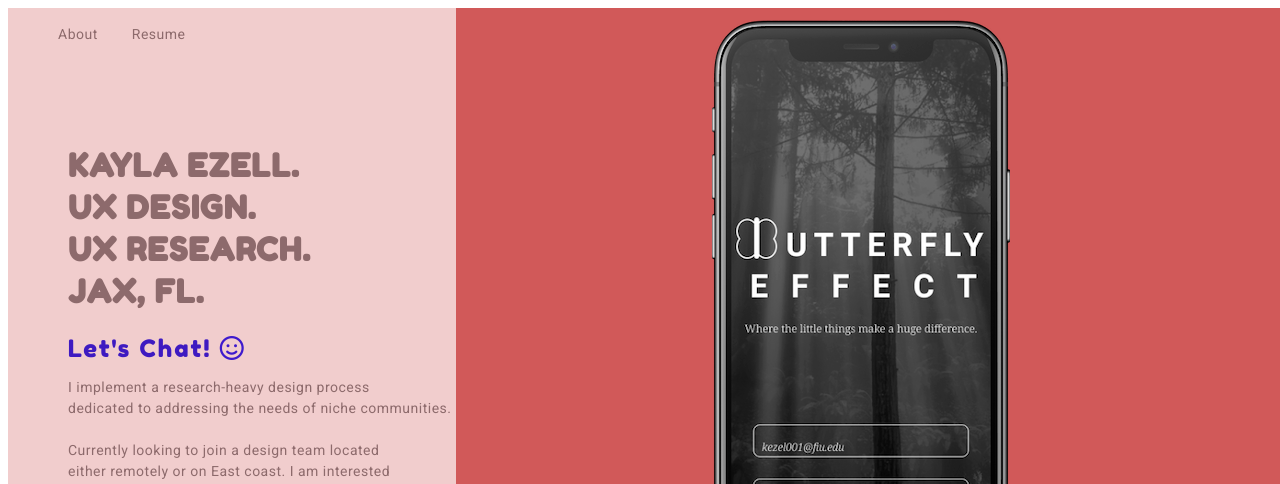
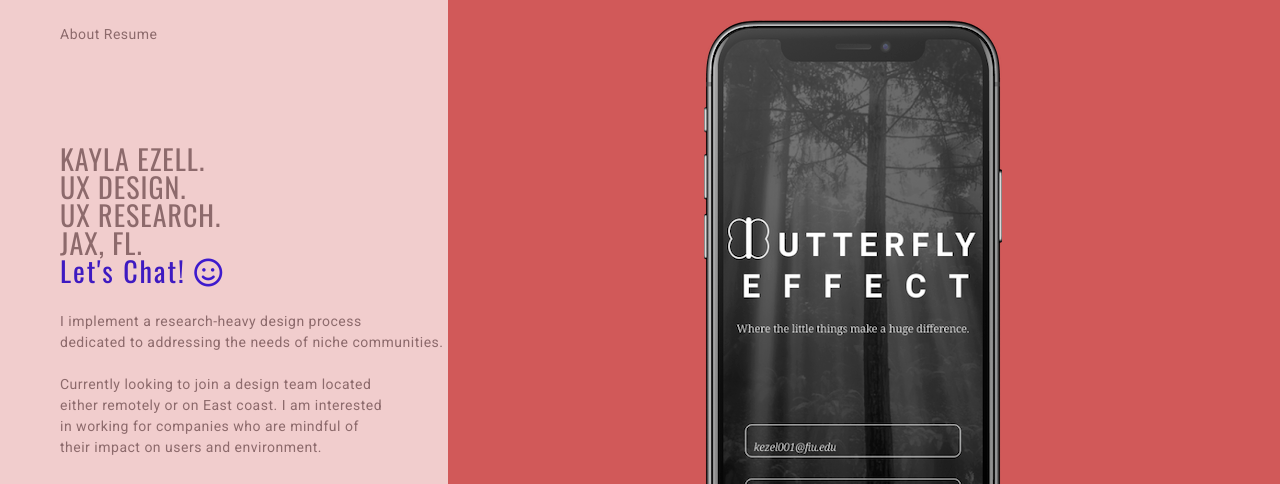
Before and after one commit to klleze/portfolio2, a plain HTML site: page index.html in a window 1280 px wide. Shown: the top 484 px of the page. Drawn offline with nearby package versions, Linux system fonts and the light colour scheme.

Commit message:
added css reset

```diff
--- /dev/null
+++ b/css/reset.css
@@ -0,0 +1,48 @@
+/* http://meyerweb.com/eric/tools/css/reset/
+   v2.0 | 20110126
+   License: none (public domain)
+*/
+
+html, body, div, span, applet, object, iframe,
+h1, h2, h3, h4, h5, h6, p, blockquote, pre,
+a, abbr, acronym, address, big, cite, code,
+del, dfn, em, img, ins, kbd, q, s, samp,
+small, strike, strong, sub, sup, tt, var,
+b, u, i, center,
+dl, dt, dd, ol, ul, li,
+fieldset, form, label, legend,
+table, caption, tbody, tfoot, thead, tr, th, td,
+article, aside, canvas, details, embed,
+figure, figcaption, footer, header, hgroup,
+menu, nav, output, ruby, section, summary,
+time, mark, audio, video {
+	margin: 0;
+	padding: 0;
+	border: 0;
+	font-size: 100%;
+	font: inherit;
+	vertical-align: baseline;
+}
+/* HTML5 display-role reset for older browsers */
+article, aside, details, figcaption, figure,
+footer, header, hgroup, menu, nav, section {
+	display: block;
+}
+body {
+	line-height: 1;
+}
+ol, ul {
+	list-style: none;
+}
+blockquote, q {
+	quotes: none;
+}
+blockquote:before, blockquote:after,
+q:before, q:after {
+	content: '';
+	content: none;
+}
+table {
+	border-collapse: collapse;
+	border-spacing: 0;
+}
--- a/css/style.css
+++ b/css/style.css
@@ -1,71 +1,87 @@
+#leftdiv{
+  background: white;
+  height: 100%;
+  margin: 0;
+  opacity: 0.7;
+  padding: none;
+  position: fixed;
+  width: 35%;
+  z-index: 1;
+}
 
-#leftdiv{
-  width: 35%;
-  height: 100%;
-  background: white;
-  position: fixed;
-  opacity: 0.7;
-  z-index: 1;
-  margin: 0;
-  padding: none;
+.nav{
+  margin-left: 60px;
+  margin-top: 24px;
+  padding-right: 30px;
 }
+
 li{
+  display:inline-block;
   text-decoration: none;
-  display: inline-block;
-  padding-right: 20px;
-  margin-left: 10px;
-  margin-bottom: 0;
 }
-.left-text{
-  margin-left: 60px
-}
+
 h1{
-  font-family: 'Fredoka One', sans-serif;
   color: #717375;
+  display:flex;
+  font-family: 'Oswald', sans-serif;
   font-size: 32px;
-  line-height: 42px;
+  line-height: 50px;
   letter-spacing: 1px;
-  display:flex;
+  padding-bottom: 10px;
 }
 
 p.about, li a{
   color: #717375;
   font-family: 'Roboto', sans-serif;
   font-size: 14px;
-  line-height: 21px;
   font-weight: 20;
   letter-spacing: 0.5px;
+  line-height: 21px;
+  margin-top: 24px;
 }
+
 .left-text, a{
+  font-family: 'Oswald', sans-serif;
+  font-size: 28px;
+  font-weight: lighter;
+  letter-spacing: 2px;
+  margin-left: 60px;
   margin-top: 100px;
   text-decoration: none;
-  font-size: 24px;
-  font-family: 'Fredoka One', sans-serif;
-  font-weight: lighter;
-  letter-spacing: 2px;
 }
+
 i{
   color: #717375;
-  padding-right: 10px;
+  padding-right: 40px;
 }
+
 .socials{
   margin-left: 60px;
   padding-top: 32px;
 }
+
 /**red case study**/
 #rightdiv{
+  background: #D15959;
+  height: 1000px;
+  position: absolute;
   width: 100%;
-  height: 1000px;
-  background: #D15959;
-  position: absolute;
 }
+#btxt{
+  text-align: left;
+  margin-top: -150px;
+  margin-left: 1150px;
+  padding-right: 30px;
+  font-family: 'Roboto', sans-serif;
+}
+
 .butterfly, .restaurant{
-  margin-top: 12px;
   margin-left: 55%;
+  margin-top: 20px;
 }
 .gathur{
+  margin-left: 45%;
   margin-top: 10%;
-  margin-left: 45%;
 }
 /**orange case study**/
 #rightdiv2{
@@ -79,7 +95,7 @@ i{
 /**yellow case study**/
 #rightdiv3{
   width: 100%;
-  height: 1000px;
+  height: 700px;
   background: #F6CF69;
   margin-top: 1350px;
   position: absolute;
--- a/index.html
+++ b/index.html
@@ -5,13 +5,14 @@
     <title>Kayla Ezell's Portfolio</title>
     <meta content="width=device-width, initial-scale=1" name="viewport">
     <link href="css/style.css" rel="stylesheet" type="text/css">
-    <link href="https://fonts.googleapis.com/css?family=Fredoka+One|Roboto&display=swap" rel="stylesheet">
+    <link href="css/reset.css" rel="stylesheet" type="text/css">
+    <link href="https://fonts.googleapis.com/css?family=Oswald|Roboto&display=swap" rel="stylesheet">
     <link href="//netdna.bootstrapcdn.com/font-awesome/3.2.1/css/font-awesome.css" rel="stylesheet">
   </head>
   <body>
   <form id="form1" runat="server">
     <div id="leftdiv">
-      <ul>
+      <ul class="nav">
         <li><a href="about.html">About</a></li>
         <li><a href="images/kaylaezellresume.pdf" target="_blank">Resume</a></li>
       </ul>
@@ -20,7 +21,7 @@
         <br>UX DESIGN.
         <br>UX RESEARCH.
         <br>JAX, FL.</h1>
-        <a href="mailto:kay.ezelll@gmail.com">Let's Chat!
+        <a class="chat" href="mailto:kay.ezelll@gmail.com">Let's Chat!
           <i class="far fa-smile" style="color:blue;"></i></a>
       <p class="about">I implement a research-heavy design process <br>dedicated to addressing the needs of niche communities.<br>
       <br>Currently looking to join a design team located <br>either remotely or on East coast.
```
